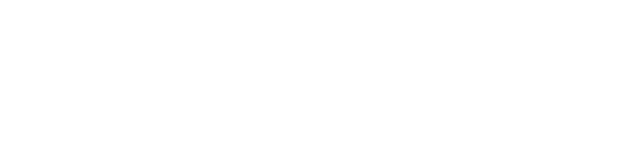
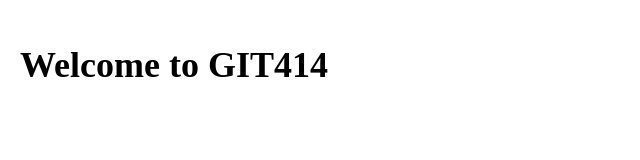
Before and after one commit to shyampandya210/GIT414, a plain HTML site: page index.html in a window 1280 px wide. Shown: the whole page, without its empty margins (0-640 px from the left). Drawn offline with Linux system fonts and the light colour scheme.

Commit message:
Added welcome text

```diff
--- a/index.html
+++ b/index.html
@@ -20,6 +20,7 @@
 
 <body>
     <!-- Body -->
+    <h1>Welcome to GIT414</h1>
 </body>
 
 <footer>
--- a/style.css
+++ b/style.css
@@ -0,0 +1,4 @@
+body {
+    font-size: 18px;
+    padding: 12px;
+}
```
